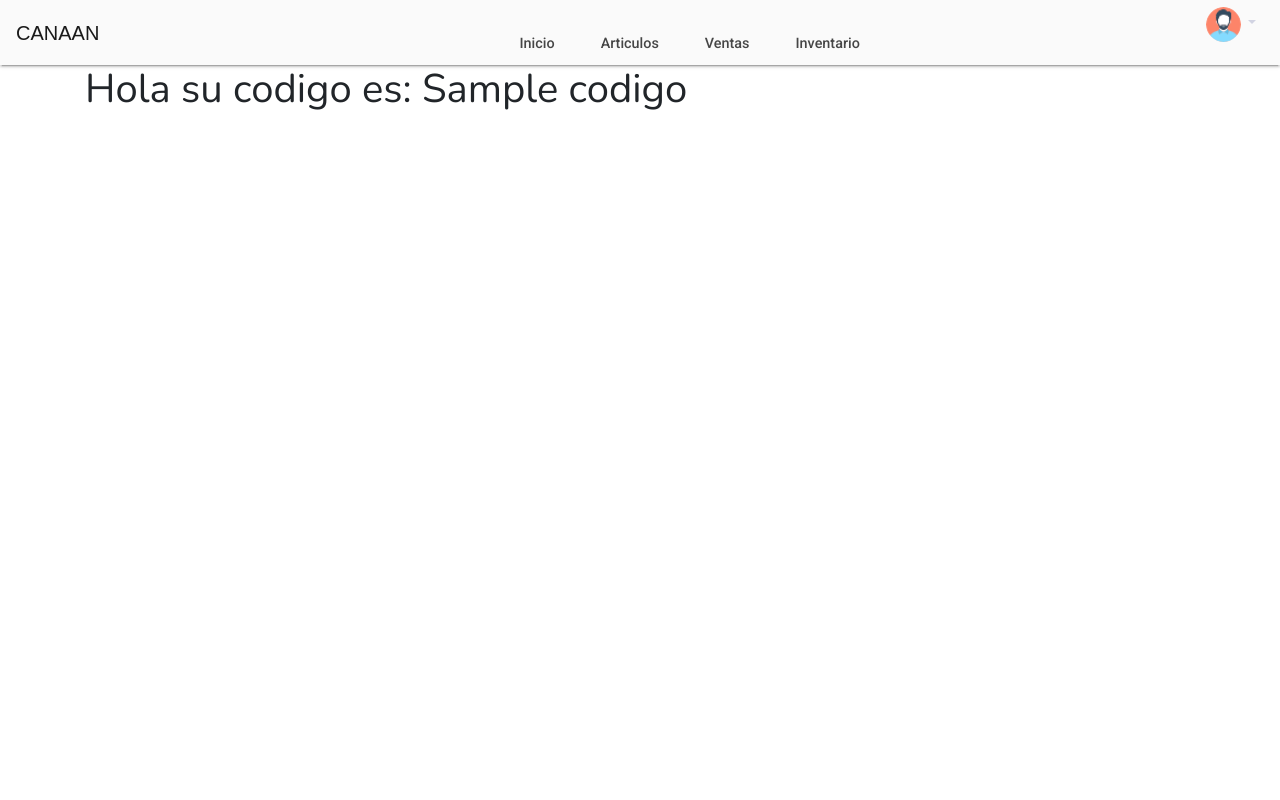
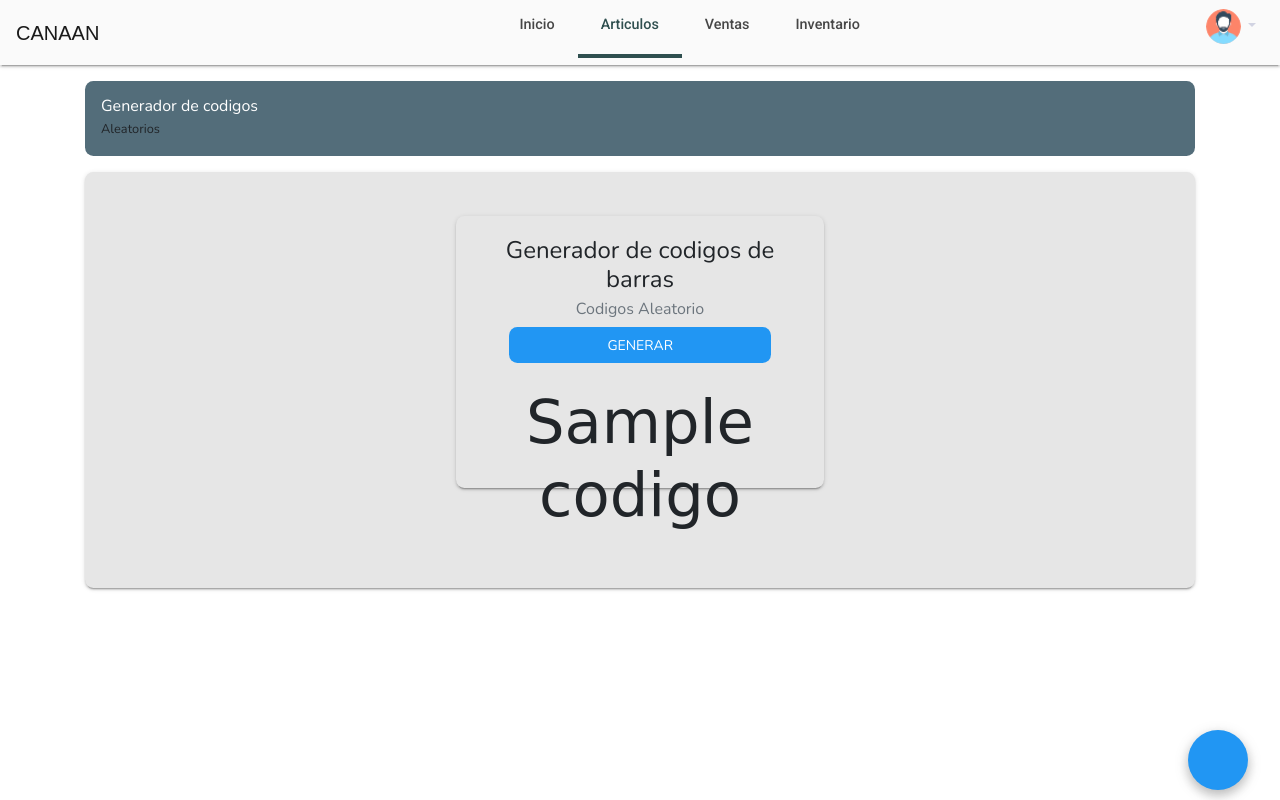
Before and after one commit to rivaslive/libreriaLag, a Django app: template templates/productos/generador.html in a window 1280 px wide. Run offline with Django 3.2, Linux system fonts and the light colour scheme; the template is opened without the code that fills it: most values are stand-ins (such as "Sample title", 1, 10 or a date in 2020); some libraries are stand-ins or nearby versions.

Commit message:
Generador de codigo de barras

```diff
--- a/libreriaLag/settings.py
+++ b/libreriaLag/settings.py
@@ -26,7 +26,7 @@ SECRET_KEY = 'up28fq3rabi+o6r56(rv+%um66&h7op137l$_ya9$oh9&55z5y'
 # SECURITY WARNING: don't run with debug turned on in production!
 DEBUG = True
 
-ALLOWED_HOSTS = ['138.68.1.124']
+ALLOWED_HOSTS = ['localhost', '138.68.1.124']
 
 
 # Application definition
@@ -82,7 +82,7 @@ DATABASES = {
         'ENGINE': 'django.db.backends.mysql',
         'NAME': 'db_libreria',
         'USER': 'root',
-        'PASSWORD':'Rangerblu7',
+        'PASSWORD':'cementerio123',
         #'PASSWORD':'root',
         'HOST': 'localhost',
         'PORT': '',
--- a/templates/base/admin.html
+++ b/templates/base/admin.html
@@ -107,7 +107,7 @@
         </button>
 
         <div class="collapse navbar-collapse d-flex flex-column" id="navbarSupportedContent">
-            <ul class="navbar-nav mr-auto mx-auto" style="margin-top: 16px">
+            <ul class="navbar-nav mr-auto mx-auto" style="margin-top: 14">
                 <li class="nav-item {% block active1 %} {% endblock %}">
                     <a class="nav-link2" href="{% url 'articulo:index' %}" >Inicio </a>
                 </li>
--- a/templates/productos/generador.html
+++ b/templates/productos/generador.html
@@ -1,8 +1,83 @@
 {% extends 'base/admin.html' %}
+{% block active2 %}
+    activo
+{% endblock %}
 {% block car %}
-{% endblock %}
-{% block body %}
-    <h1>Hola su codigo es: {{ codigo }}</h1>
+
+    <div class="car">
+        <a style="text-align: center" id="car-venta" onclick="return abrir_modal('{% url 'ventas:carShopping' %}')" class="btn-lg bg-blue"><i
+                class="icon-printer-1"></i></a>
+    </div>
 
 
 {% endblock %}
+{% block body %}
+    <style>
+        #plus-shopping {
+            margin-top: -20px;
+            font-size: 18px;
+            border-radius: 50%;
+            background-color: rgb(33, 150, 243, 0.7);
+            color: white;
+        }
+
+        #plus-shopping:hover {
+            text-decoration: none;
+            color: white;
+            background-color: rgb(33, 150, 243);
+        }
+
+        #search {
+            color: white;
+        }
+
+        #search::-ms-expand {
+            background-color: transparent;
+            border: 0
+        }
+
+        #search:focus, #search:focus {
+            color: white;
+            background-color: transparent;
+            border-color: white;
+            outline: 0;
+            box-shadow: none, 0 0 0 .2rem rgba(255, 255, 255, 255)
+        }
+
+        #search::placeholder, #search::placeholder {
+            color: rgb(170, 170, 170);
+            opacity: 1
+        }
+
+        #search:disabled, #search:disabled, #search[readonly], [readonly].custom-file-control {
+            background-color: #e9ecef;
+            opacity: 1
+        }
+    </style>
+    <div class="d-flex align-items-center p-3 my-3 text-white-50 bg-purple2 rounded box-shadow">
+        <div class="1h-100">
+            <h6 class="mb-0 text-white 1h-100">Generador de codigos</h6>
+            <small>Aleatorios</small>
+        </div>
+
+    </div>
+    <div class="card mt-2 mx-auto" style="width: 100%; height: 26rem;">
+        <div class="card-body">
+            <div class="card mx-auto mt-4" style="width: 23rem; height: 17rem;">
+                <div class="card-body text-center">
+                    <h5 class="card-title" align="center">Generador de codigos de barras</h5>
+                    <h6 class="card-subtitle mb-2 text-muted">Codigos Aleatorio</h6>
+                    <form action="{% url 'articulo:generador' %}" method="post">
+                        {% csrf_token %}
+                        <input name="evaluation" type="hidden" value="1">
+                        <button type="submit" style="width: 80%" class="btn bg-blue  mx-auto">Generar</button>
+                    </form>
+                    <h1 style="font-family: 'Libre Barcode 39 Text', cursive; font-size: 3.8rem" >{{ codigo }}</h1>
+                </div>
+            </div>
+
+
+        </div>
+    </div>
+
+{% endblock %}
```
Also changed, not shown: apps/articulos/views.py (+17 -11 lines).
